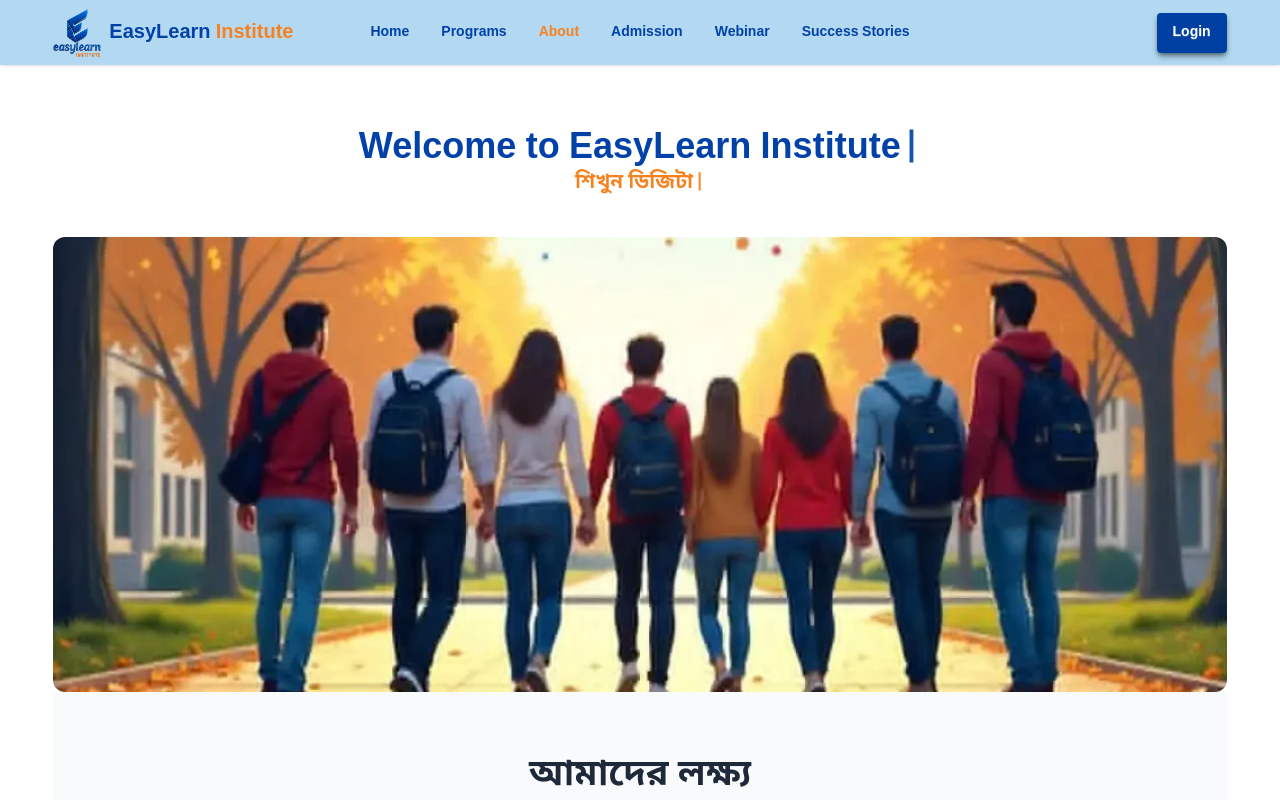
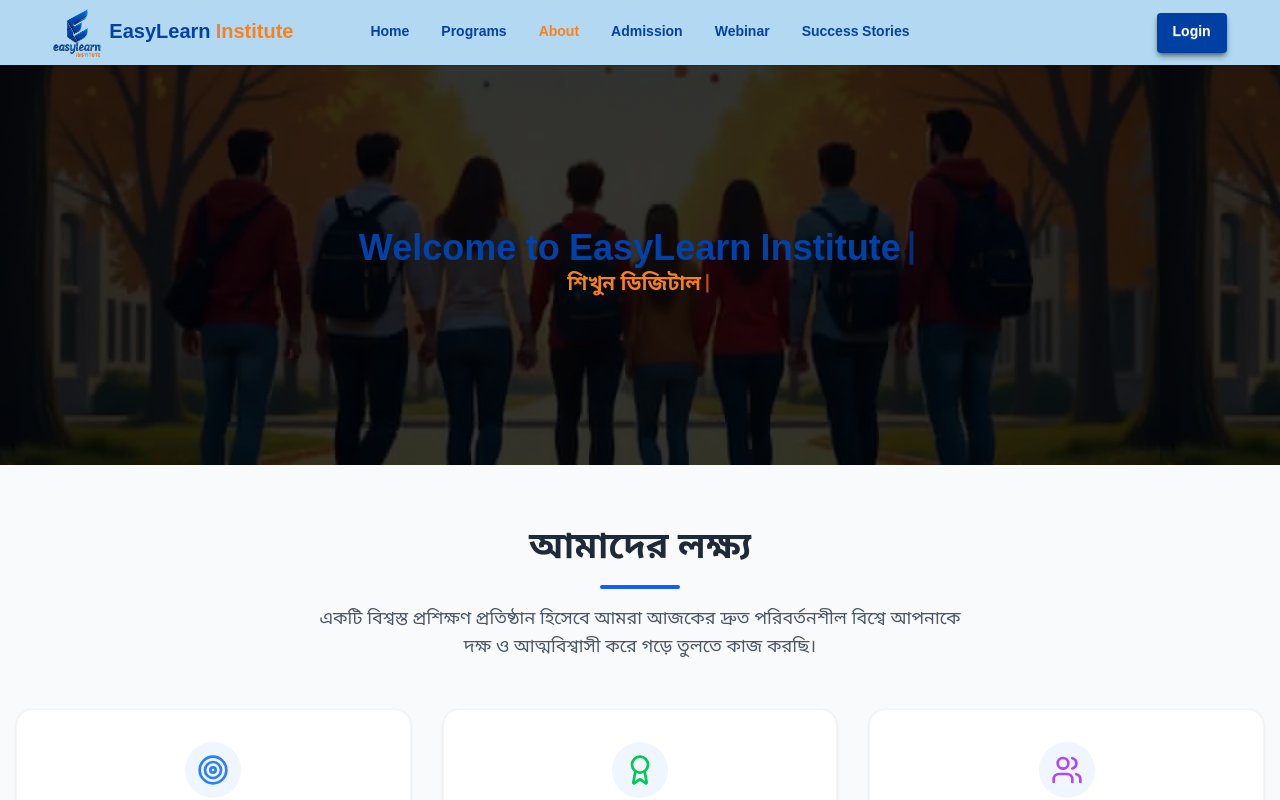
Before and after one commit to easylearninstitute/easy-learn-institute-client, a React (Vite) app: page /about in a window 1280 px wide. Shown: the top 800 px of the page. Built offline with nearby package versions, Linux system fonts and the light colour scheme.

Commit message:
Added About section

```diff
--- a/src/pages/About/About/About.jsx
+++ b/src/pages/About/About/About.jsx
@@ -10,7 +10,7 @@ import Students from '../Students/Students';
 
 const About = () => {
     return (
-        <div className='max-w-7xl mx-auto w-11/12 my-16'>
+        <div className=''>
             <AboutBanner></AboutBanner>
             <Mission></Mission>
             <HeroAbout></HeroAbout>
--- a/src/pages/About/AboutBanner/AboutBanner.jsx
+++ b/src/pages/About/AboutBanner/AboutBanner.jsx
@@ -4,8 +4,9 @@ import students from '../../../assets/Student.webp'
 
 const AboutBanner = () => {
     return (
-        <div>
-            <div className='text-4xl text-center font-bold text-primary'>
+        <div style={{ backgroundImage: `url(${students})` }}>
+            <div className='bg-black/80  min-h-100 flex flex-col justify-center items-center'>
+                <div className='text-4xl text-center font-bold text-primary mt-10'>
                     <Typewriter
                         options={{
                             strings: ['Welcome to EasyLearn Institute'],
@@ -14,9 +15,7 @@ const AboutBanner = () => {
                         }}
                     />
                 </div>
-
-            <div>
-                <h1 className='text-xl font-semibold mb-10 text-center text-secondary'>
+                <div className='text-xl font-semibold mb-10 text-center text-secondary'>
                     <Typewriter
                         options={{
                             strings: ['শিখুন ডিজিটাল দক্ষতা, গড়ুন নিজের ভবিষ্যৎ'],
@@ -25,8 +24,7 @@ const AboutBanner = () => {
                             delay: 50,
                         }}
                     />
-                </h1>
-                <img className='rounded-xl w-full' src={students} alt="Students" />
+                </div>
             </div>
         </div>
     );
--- a/src/pages/Admission/AdmissionProcess/AdmissionProcess.jsx
+++ b/src/pages/Admission/AdmissionProcess/AdmissionProcess.jsx
@@ -48,7 +48,7 @@ const AdmissionProcess = () => {
 
                     <div className="bg-accent/50 hover:bg-accent p-8 rounded-xl shadow-lg border-b-4 border-r-4 border-primary/80">
                         <h2 className="text-xl font-bold mb-4 text-primary">ধাপ 8: কোর্স ফি পরিশোধ</h2>
-                        <div className="text-black text-[15px] leading-relaxed flex-grow">
+                        <div className="text-black text-[15px] leading-relaxed grow">
                             {/* <p className="mb-3">আমাদের প্রায় প্রতিটি কোর্স ৪টি সেমিস্টার এ সম্পন্ন হয়, তাই সেমিস্টার অনুযায়ী ভর্তির সুযোগ আছে এছাড়া ফুল কোর্স এ বিশেষ মূল্য ছাড়ে একবারেও ভর্তি হতে পারেন।</p> */}
                             <p className="mb-6">আপনি নগদ, বিকাশ, বা ব্যাংকের মাধ্যমে কোর্স ফি প্রদান করতে পারেন।</p>
                         </div>
```
Lines whose indentation alone changed are shown as unchanged.
